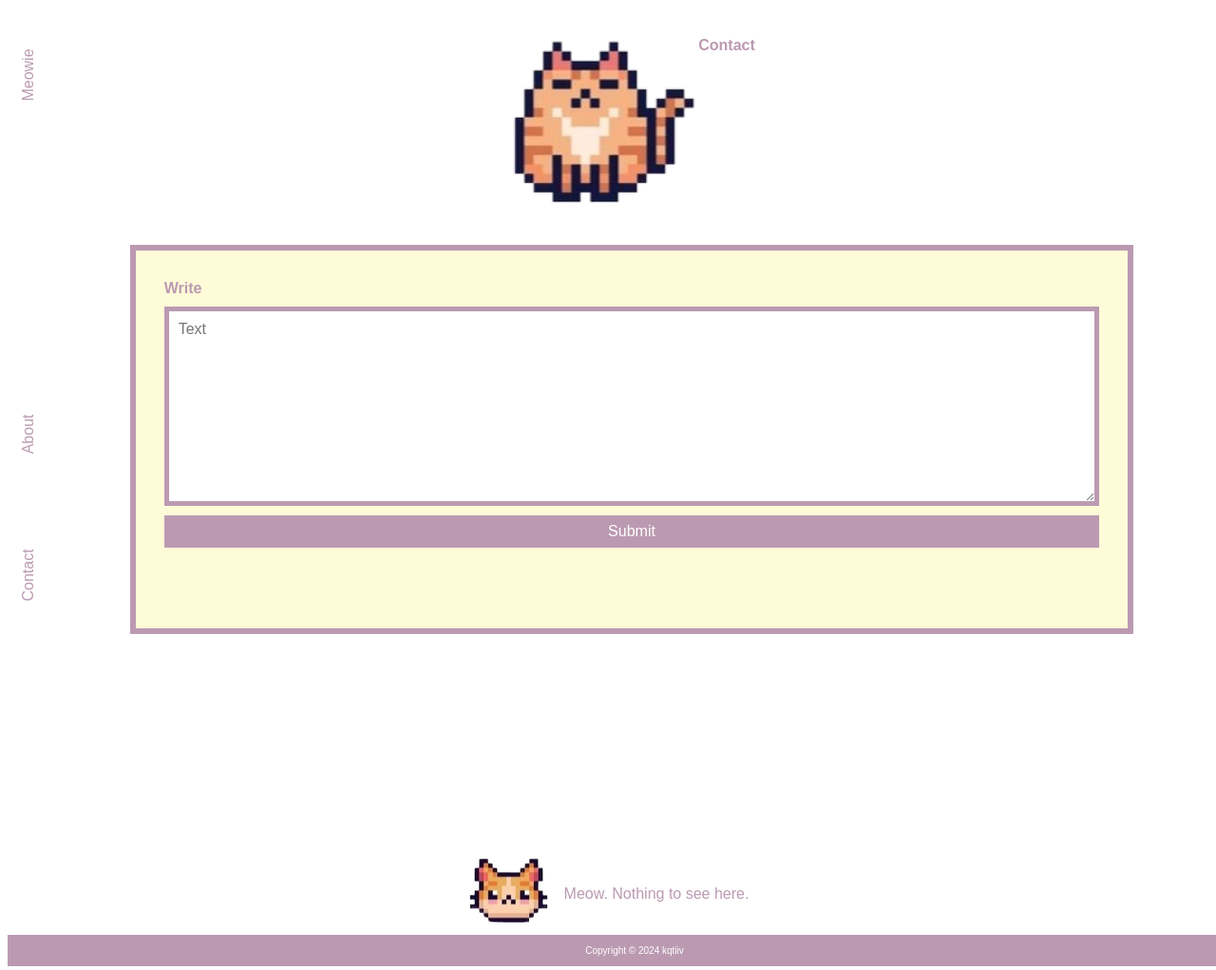
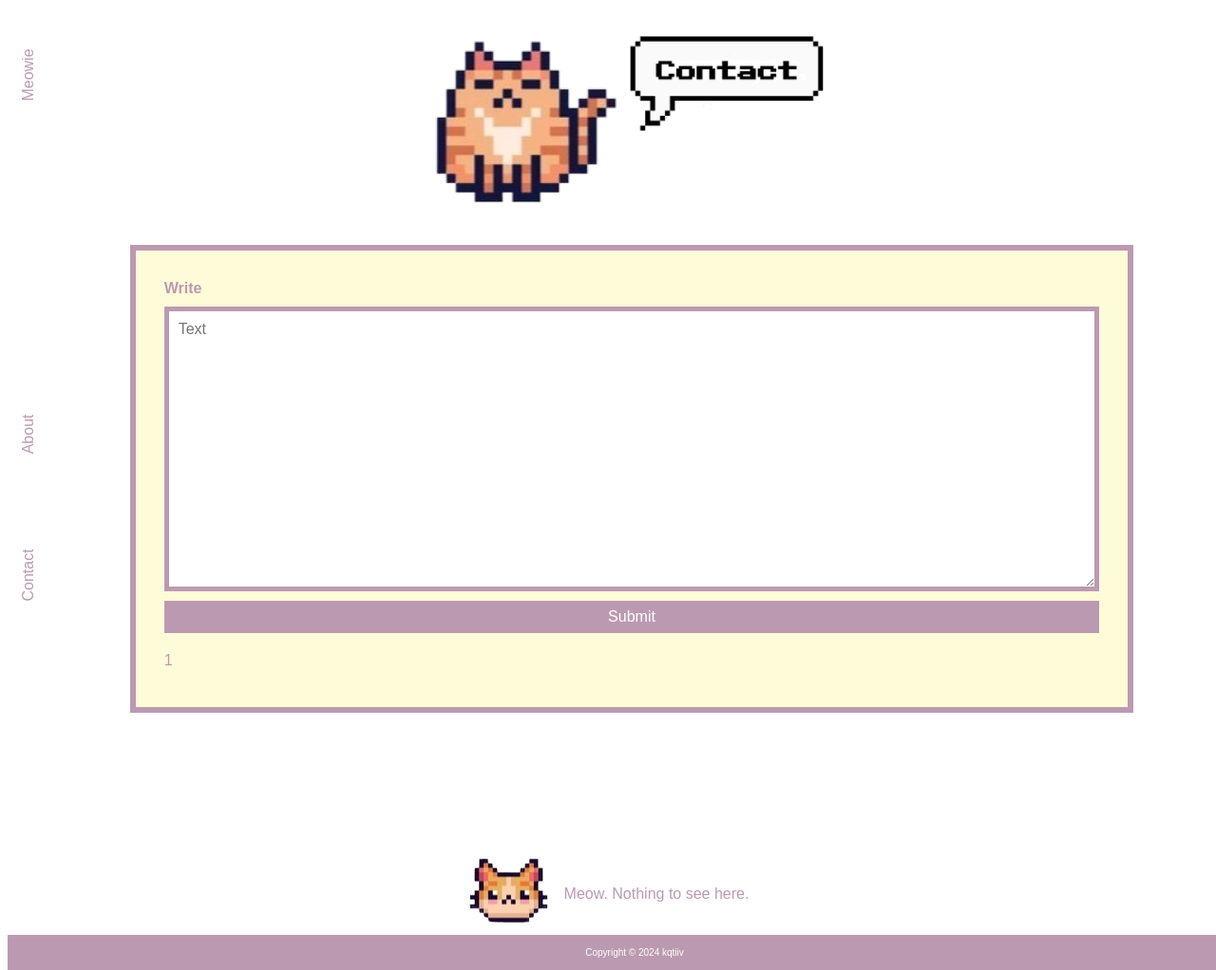
Before and after one commit to kqtiiv/Meowie, a PHP site: page /contact.php?res=1 in a window 1280 px wide; the page is wider, and only the part inside the window is pictured. Shown: that part at 95% size. Run offline with PHP 8.4, Linux system fonts and the light colour scheme; some web fonts are replaced.

Commit message:
Update contact page

```diff
--- a/contact.php
+++ b/contact.php
@@ -7,6 +7,8 @@
     <title>Meowie</title>
     <link href="/public/style.css" rel="stylesheet" />
     <link href="https://fonts.cdnfonts.com/css/public-pixel" rel="stylesheet" />
+    <link rel="preconnect" href="https://fonts.gstatic.com" crossorigin>
+    <link href="https://fonts.googleapis.com/css2?family=Pixelify+Sans:wght@400..700&display=swap" rel="stylesheet">
   </head>
   <body>
     <header>
@@ -38,21 +40,26 @@
           src="/public/Images/cat-sit-1.png"
           alt="Pixelated, ginger, sitting cat"
         />
-        <h1>Contact</h1>
+        <img
+          id="cat-speech"
+          src="/public/Images/contact-textbox.png"
+          alt="Pixelated, white speech bubble for the cat saying 'Contact'."
+        />
       </div>
 
       <div class="container">
         <div id="write">
           <h1>Write</h1>
-          <form action="/contact.php" method="POST">
+          <form action="/contactresponse.php" method="POST">
             <textarea
-              rows="10"
+              rows="15"
               type="text"
               name="content"
               placeholder="Text"
             ></textarea>
             <input class="btn" type="submit" value="Submit" />
           </form>
+          <span id="error"><?php echo $_GET['res']; ?></span>
         </div>
       </div>
     </main>
--- a/login.php
+++ b/login.php
@@ -7,6 +7,8 @@
     <title>Meowie</title>
     <link href="/public/style.css" rel="stylesheet" />
     <link href="https://fonts.cdnfonts.com/css/public-pixel" rel="stylesheet" />
+    <link rel="preconnect" href="https://fonts.gstatic.com" crossorigin>
+    <link href="https://fonts.googleapis.com/css2?family=Pixelify+Sans:wght@400..700&display=swap" rel="stylesheet">
   </head>
   <body>
     <header>
--- a/public/style.css
+++ b/public/style.css
@@ -27,6 +27,11 @@
 main {
   min-height: 100svh;
   margin-top: 50px;
+}
+
+p {
+  font: "Pixelify Sans", sans-serif;
+  line-height: 1.5;
 }
 
 a {
@@ -100,7 +105,7 @@ textarea {
   color: white;
   border: 0;
   padding: 8px;
-  margin-bottom: 15px;
+  margin-bottom: 20px;
 }
 
 .btn:hover {
@@ -109,7 +114,7 @@ textarea {
 }
 
 #write {
-  margin-bottom: 50px;
+  margin-bottom: 20px;
 }
 
 .post-ul {
@@ -120,6 +125,7 @@ textarea {
 
 .post-card {
   background-color: white;
+  border-bottom: 1px solid var(--dark-purple);
 }
 
 .footer {
```
Also changed, not shown: about.php (+22 -1 lines), contactresponse.php (added, +13 -0 lines), index.php (+5 -2 lines), public/Images/about-textbox.png (added), public/Images/contact-textbox.png (added).
